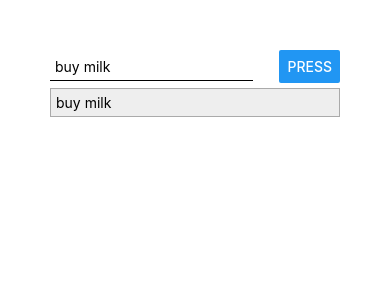
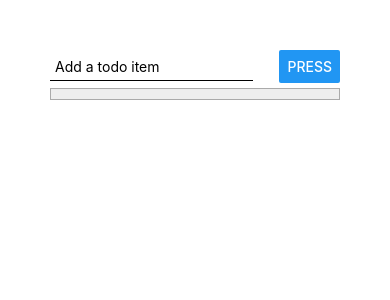
Before and after one commit to Swor71/React-Native-Playground, a React Native app: screen / in a window 390 px wide. Both pictures are taken after a click on the button "PRESS". Shown: the top 300 px of the page. Built offline with nearby package versions, Linux system fonts and the light colour scheme.

Commit message:
Add FlatList

```diff
--- a/App.js
+++ b/App.js
@@ -1,14 +1,24 @@
 import React, { useState } from "react";
-import { StyleSheet, Text, View, Button, TextInput } from "react-native";
+import {
+  StyleSheet,
+  Text,
+  View,
+  Button,
+  TextInput,
+  FlatList,
+} from "react-native";
 
 export default function App() {
-  const [todo, setTodo] = useState("buy milk");
+  const [todo, setTodo] = useState();
   const [todoList, setTodoList] = useState([]);
 
   const handleTextChange = (value) => setTodo(value);
 
   const handleButtonPress = () =>
-    setTodoList((prevState) => [...prevState, todo]);
+    setTodoList((prevState) => [
+      ...prevState,
+      { key: Math.random().toString(), value: todo },
+    ]);
 
   return (
     <View style={styles.root}>
@@ -21,13 +31,14 @@ export default function App() {
         />
         <Button title="press" onPress={handleButtonPress} />
       </View>
-      <View>
-        {todoList.map((todo) => (
-          <View style={styles.todoItem} key={todo}>
-            <Text>{todo}</Text>
+      <FlatList
+        data={todoList}
+        renderItem={({ item }) => (
+          <View style={styles.todoItem}>
+            <Text>{item.value}</Text>
           </View>
-        ))}
-      </View>
+        )}
+      ></FlatList>
     </View>
   );
 }
```
